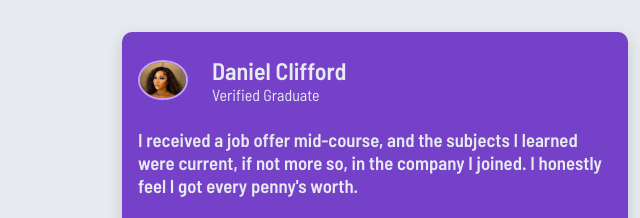
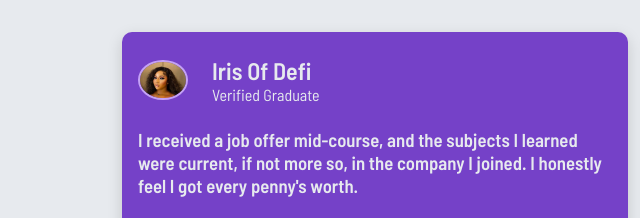
Before and after one commit to IRISofDEFI/Testimonial-gird, a plain HTML site: page index.html in a window 1280 px wide. Shown: the top 218 px of the page, 0-640 px from the left. Drawn offline with Linux system fonts and the light colour scheme.

Commit message:
changed name

```diff
--- a/index.html
+++ b/index.html
@@ -17,7 +17,7 @@
                 <div class="profile-section">
                     <img src="images/iris headshot.png" alt="Iris of Defi" class="profile-img">
                     <div class="profile-status">
-                        <h2>Daniel Clifford</h2>
+                        <h2>Iris Of Defi</h2>
                         <p>Verified Graduate</p>
                     </div>
                 </div>
```
